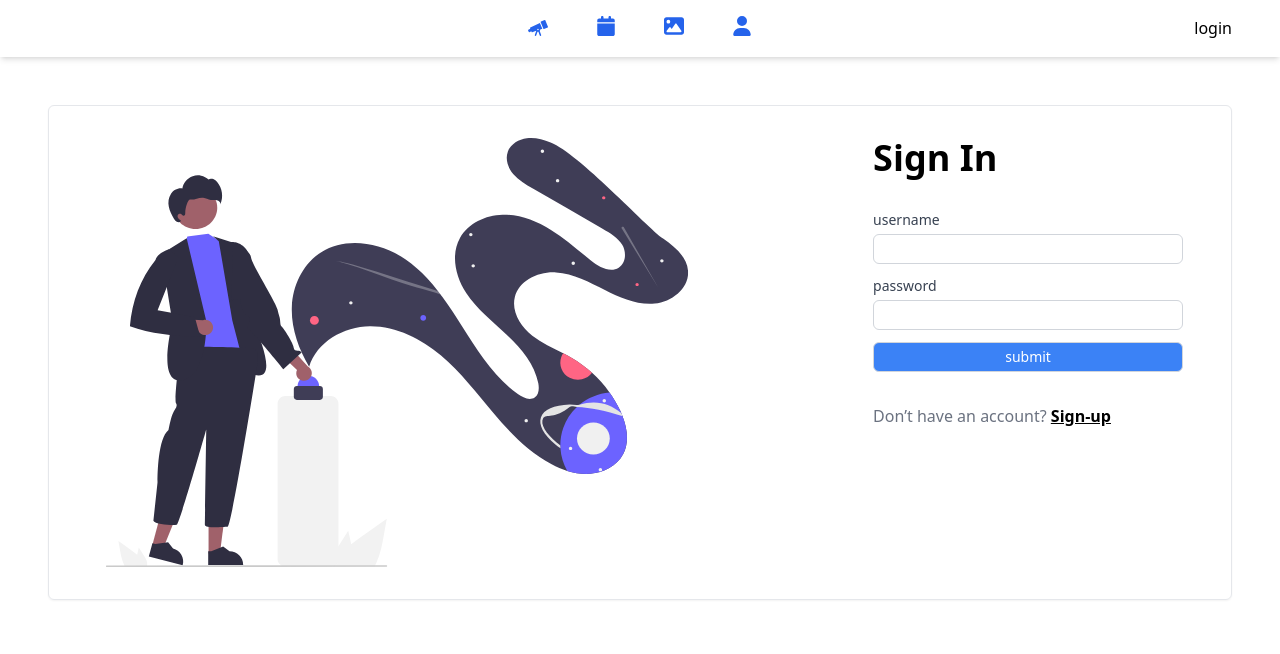
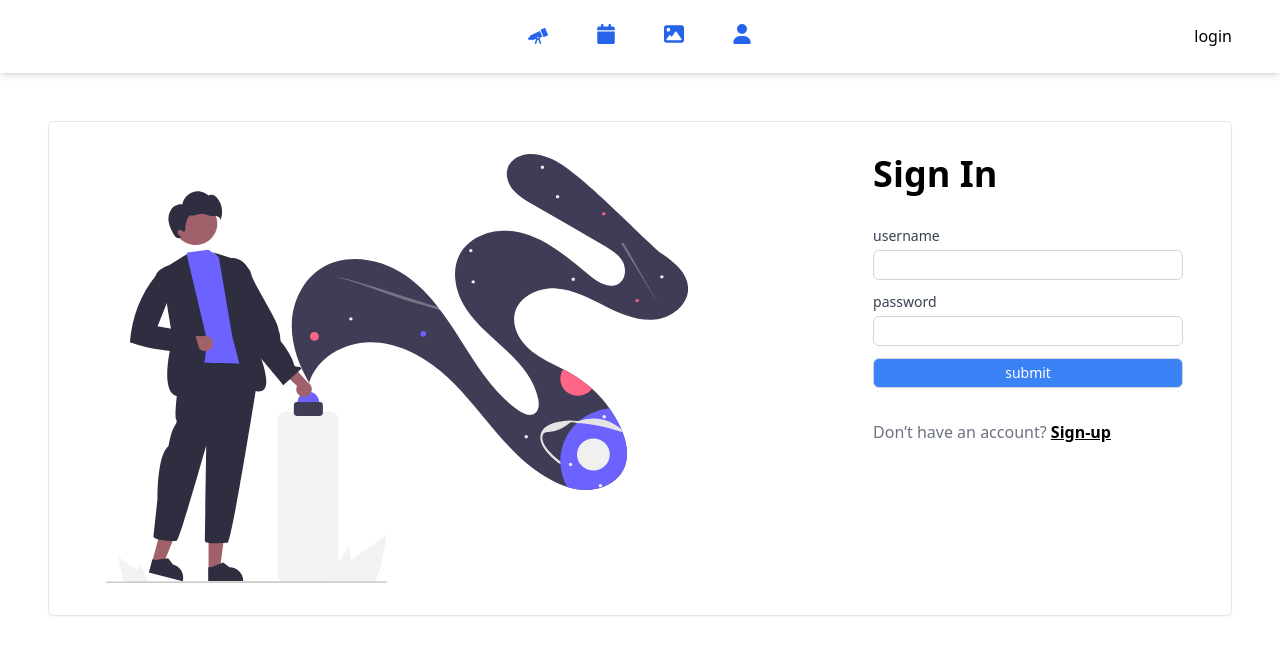
Before and after one commit to DooDaoMa/doodaoma-web, a Next.js app: page /signin in a window 1280 px wide. Shown: the top 654 px of the page. Built offline with nearby package versions, Linux system fonts and the light colour scheme.

Commit message:
edit navigation height

```diff
--- a/components/organisms/Navigation.tsx
+++ b/components/organisms/Navigation.tsx
@@ -16,8 +16,8 @@ export const Navigation = () => {
   const currentUser = useSelector(currentUserSelector)
 
   return (
-    <nav className="border-b border-white px-4 py-4 shadow-md sm:px-12">
-      <div className="hidden sm:relative sm:grid sm:grid-cols-3">
+    <nav className="sm: min-h-[73px] border-b border-white px-4 py-4 shadow-md sm:flex sm:items-center sm:px-12">
+      <div className="hidden sm:relative sm:grid sm:w-full sm:grid-cols-3 sm:items-center">
         <div />
         <div className="flex items-center justify-center gap-x-12">
           <Link href="/" className="cursor-pointer text-blue-600">
```
